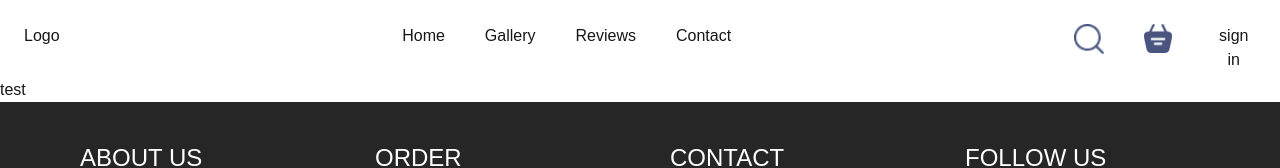
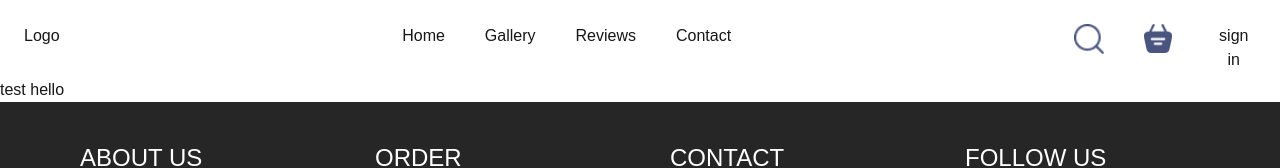
Before and after one commit to supachaiB/ramen_web, a Next.js app: page /myorders in a window 1280 px wide. Shown: the top 168 px of the page. Built offline with nearby package versions, Linux system fonts and the light colour scheme; no server answers; the database is empty.

Commit message:
test hello

```diff
--- a/app/(site)/myorders/page.jsx
+++ b/app/(site)/myorders/page.jsx
@@ -22,7 +22,7 @@ export default function MyOrders() {
     }, [token])
     return (
         <div>
-            test
+            test hello
         </div>
     )
 
```
